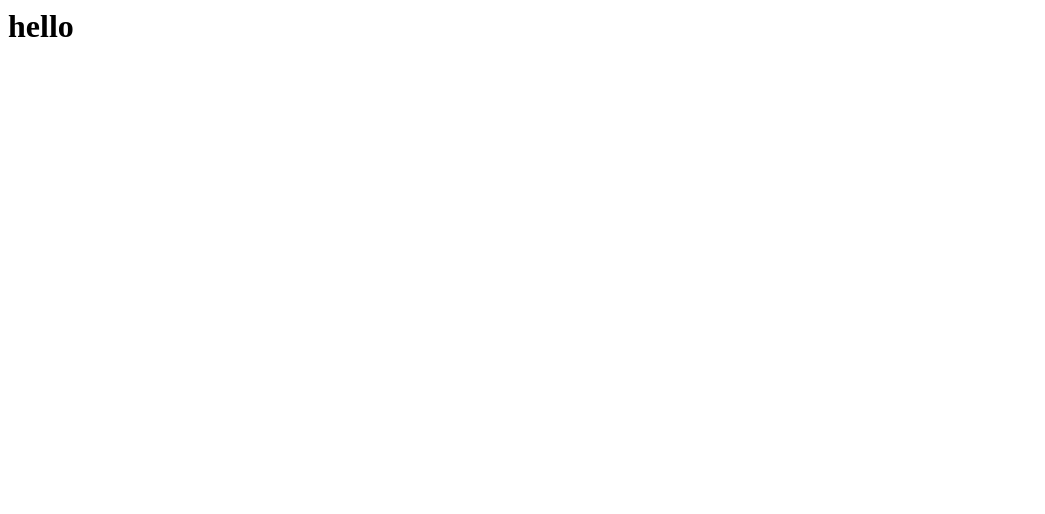
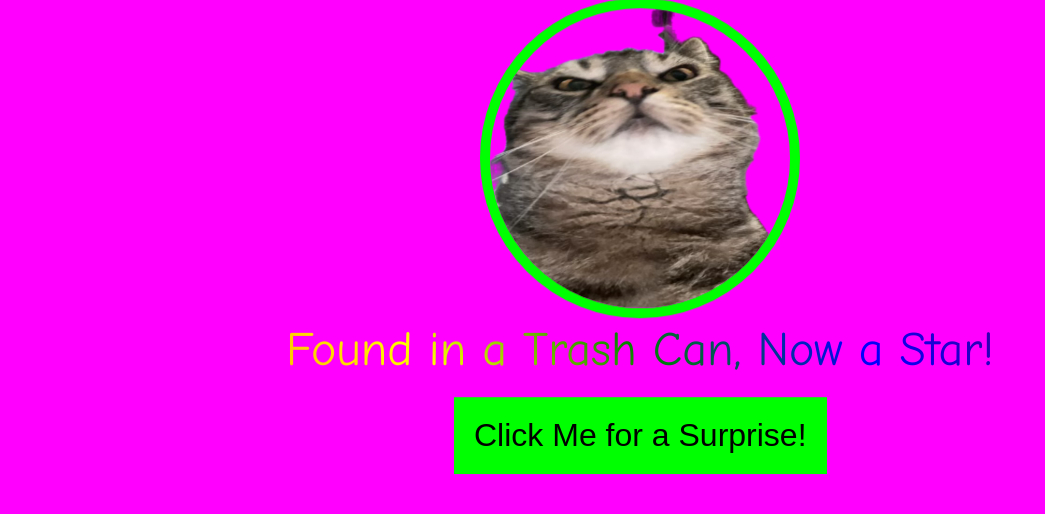
Before and after one commit to sgdevreal/sg.github.io, a plain HTML site: page index.html in a window 1280 px wide. Shown: the whole page, without its empty margins (0-1045 px from the left). Drawn offline with Linux system fonts and the light colour scheme.

Commit message:
merci chat gpt

```diff
--- a/index.html
+++ b/index.html
@@ -1 +1,133 @@
-<h1>hello</h1>
+<!DOCTYPE html>
+<html lang="en">
+<head>
+    <meta charset="UTF-8">
+    <meta name="viewport" content="width=device-width, initial-scale=1.0">
+    <title>Tofu the Trash Can Cat</title>
+    <style>
+        body {
+            background-color: #ff00ff;
+            font-family: 'Comic Sans MS', cursive, sans-serif;
+            text-align: center;
+            overflow: hidden;
+            margin: 0;
+            padding: 0;
+            color: #ffffff;
+        }
+
+        h1 {
+            font-size: 5em;
+            text-shadow: 5px 5px #00ff00;
+            animation: rotate 10s infinite linear;
+        }
+
+        @keyframes rotate {
+            0% { transform: rotate(0deg); }
+            100% { transform: rotate(360deg); }
+        }
+
+        .content {
+            position: relative;
+            top: 50%;
+            transform: translateY(-50%);
+        }
+
+        .trash-can {
+            width: 200px;
+            height: 200px;
+            margin: 0 auto;
+            background: url('https://cdn.pixabay.com/photo/2017/01/31/14/51/trash-2022428_1280.png') no-repeat center center/contain;
+            animation: bounce 2s infinite;
+        }
+
+        @keyframes bounce {
+            0%, 100% { transform: translateY(0); }
+            50% { transform: translateY(-30px); }
+        }
+
+        .cat-image {
+            width: 300px;
+            height: 300px;
+            border-radius: 50%;
+            border: 10px solid #00ff00;
+            box-shadow: 0 0 20px #ff00ff;
+            animation: spin 5s infinite alternate ease-in-out;
+            margin-top: 20px;
+        }
+
+        @keyframes spin {
+            0% { transform: rotate(0deg); }
+            100% { transform: rotate(-360deg); }
+        }
+
+        .button {
+            margin-top: 20px;
+            padding: 20px;
+            background-color: #00ff00;
+            border: none;
+            font-size: 2em;
+            cursor: pointer;
+            animation: pulsate 1s infinite;
+        }
+
+        @keyframes pulsate {
+            0% { transform: scale(1); }
+            50% { transform: scale(1.2); }
+            100% { transform: scale(1); }
+        }
+
+        .rainbow-text {
+            font-size: 3em;
+            background-image: linear-gradient(45deg, red, orange, yellow, green, blue, indigo, violet);
+            background-clip: text;
+            color: transparent;
+            animation: text-flicker 1s infinite;
+        }
+
+        @keyframes text-flicker {
+            0%, 100% { opacity: 1; }
+            50% { opacity: 0.5; }
+        }
+
+        .meow {
+            font-size: 8em;
+            position: fixed;
+            animation: float-around 5s infinite linear;
+            pointer-events: none;
+        }
+
+        @keyframes float-around {
+            0% { top: 10%; left: 10%; }
+            25% { top: 10%; left: 80%; }
+            50% { top: 80%; left: 80%; }
+            75% { top: 80%; left: 10%; }
+            100% { top: 10%; left: 10%; }
+        }
+    </style>
+</head>
+<body>
+    <div class="content">
+        <h1>Meet Tofu, the Trash Can Cat!</h1>
+        <div class="trash-can"></div>
+        <img class="cat-image" src="455230572_7947467952017701_3505882781895803432_n.png" alt="Tofu the Cat">
+        <div class="rainbow-text">Found in a Trash Can, Now a Star!</div>
+        <button class="button" onclick="playMeow()">Click Me for a Surprise!</button>
+    </div>
+
+    <div id="meowText" class="meow" style="display: none;">MEOW!</div>
+
+    <audio id="meowSound" src="https://www.fesliyanstudios.com/play-mp3/387" preload="auto"></audio>
+
+    <script>
+        function playMeow() {
+            var meowSound = document.getElementById('meowSound');
+            var meowText = document.getElementById('meowText');
+            meowSound.play();
+            meowText.style.display = 'block';
+            setTimeout(function() {
+                meowText.style.display = 'none';
+            }, 3000);
+        }
+    </script>
+</body>
+</html>
```
Also changed, not shown: 455230572_7947467952017701_3505882781895803432_n.png (added).
